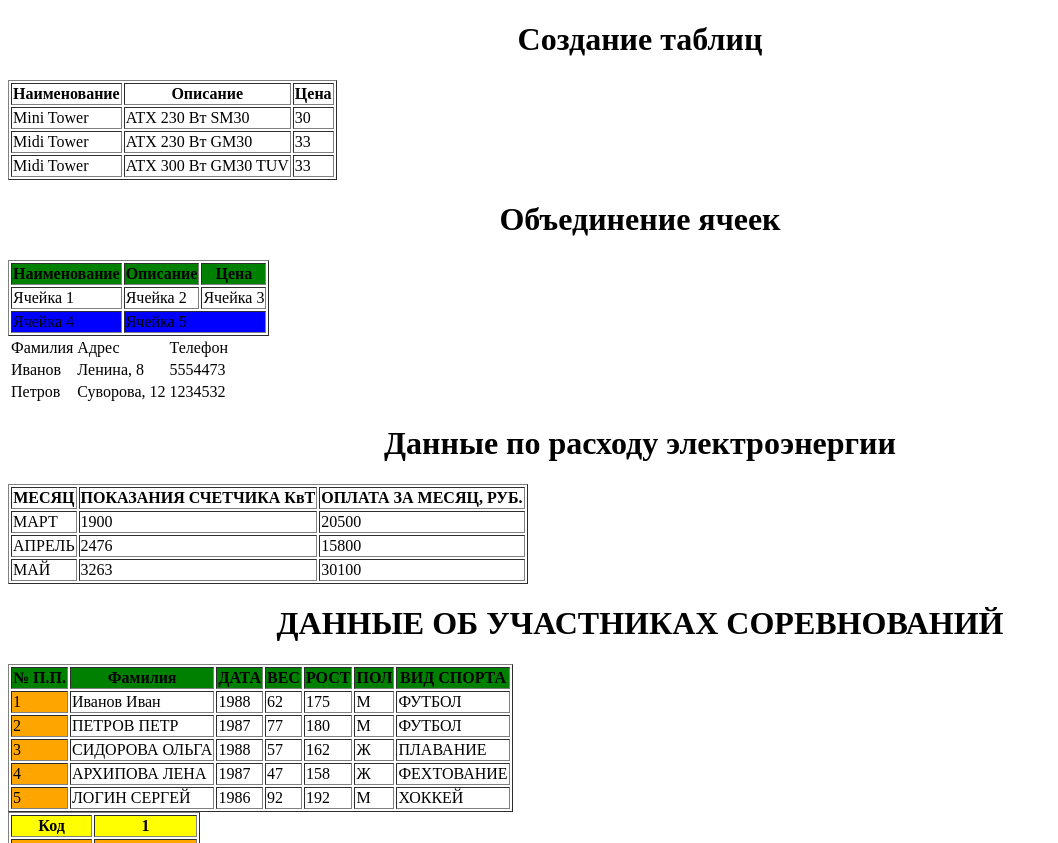
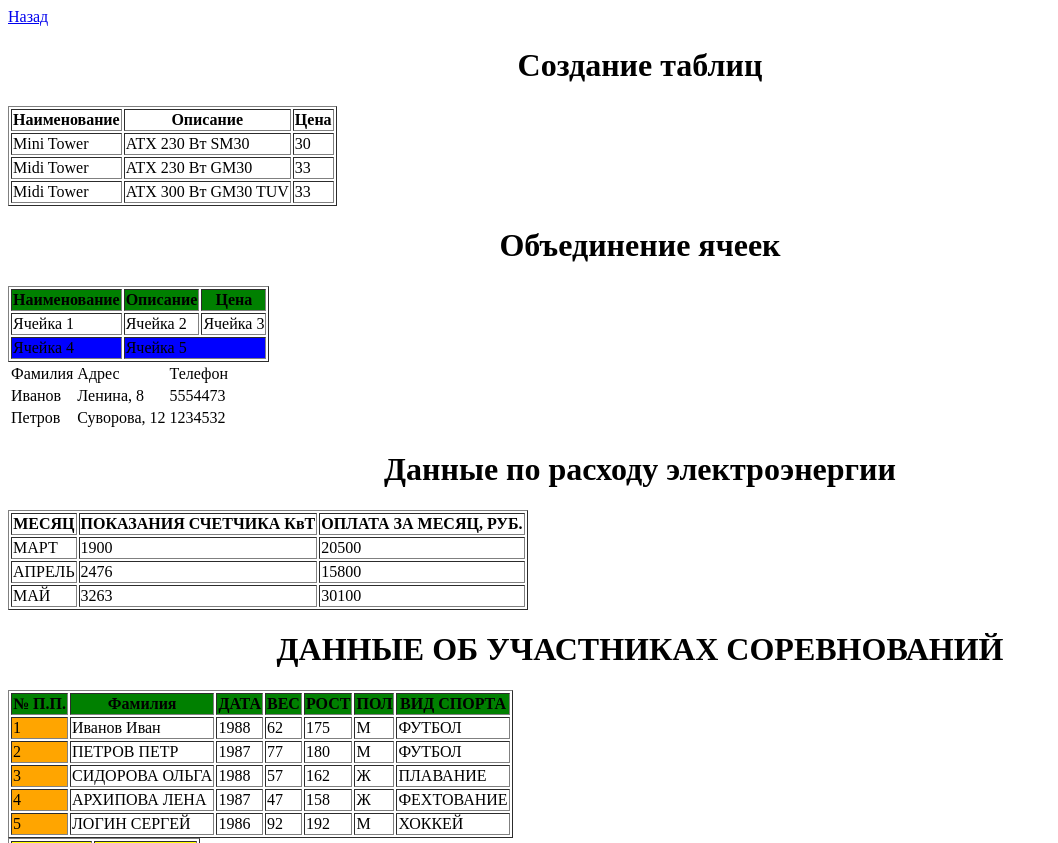
Before and after one commit to pashkatolstbl/Tables, a plain HTML site: page index.html in a window 1280 px wide. Shown: the top 843 px of the page, without its empty margins (0-1058 px from the left). Drawn offline with Linux system fonts and the light colour scheme.

Commit message:
Update index.html

```diff
--- a/index.html
+++ b/index.html
@@ -7,6 +7,7 @@
 
 </head>
 <body>
+    <a href="https://pashkatolstbl.github.io/HomeWork-Site/">Назад</a>
     <H1 ALIGN=CENTER> Coздание таблиц </h1>
         <TABLE BORDER=1>
         <TR>
```
